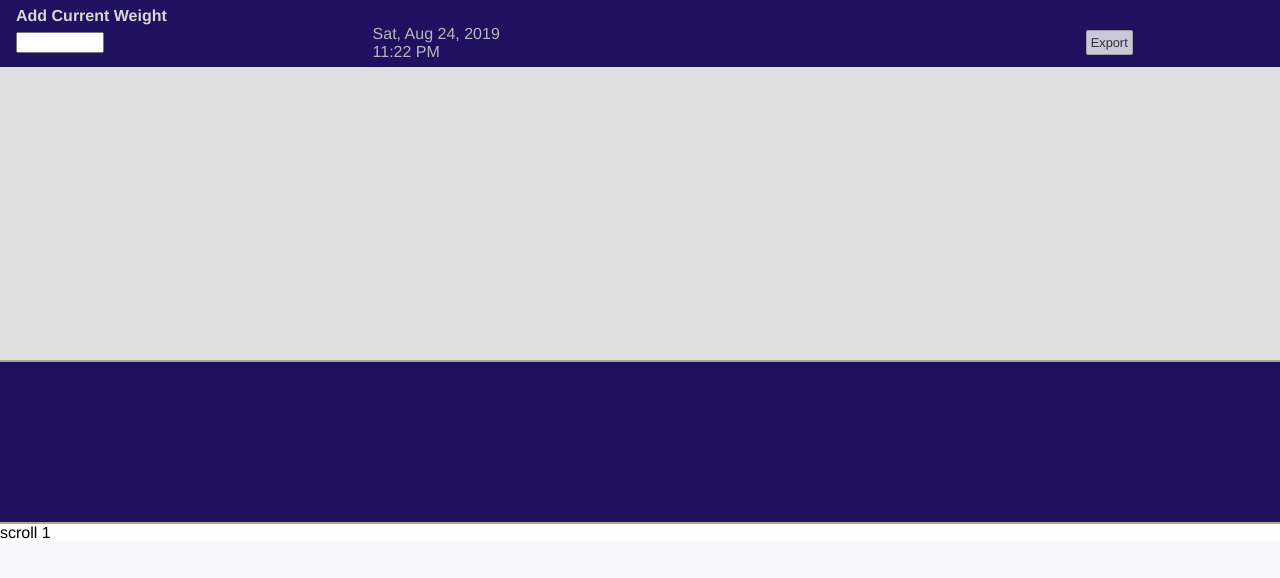
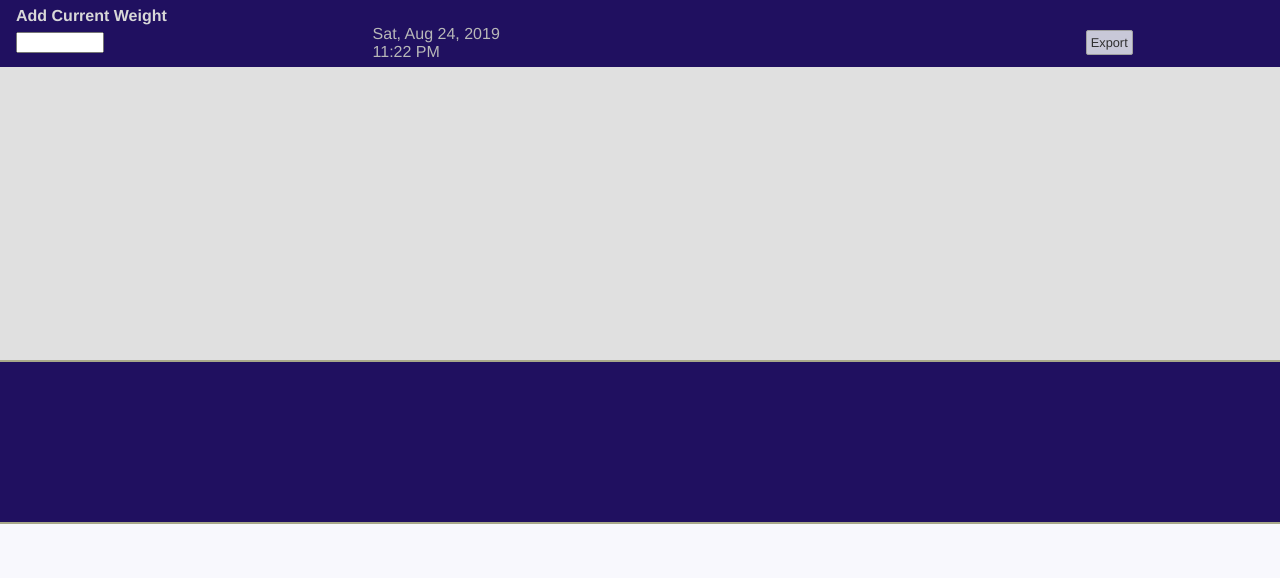
Before and after one commit to philrmass/hunger-habit, a React (Create React App) app: page / in a window 1280 px wide. Shown: the top 578 px of the page. Built offline with nearby package versions, Linux system fonts and the light colour scheme.

Commit message:
remove scroll button

```diff
--- a/src/components/Graph.js
+++ b/src/components/Graph.js
@@ -141,7 +141,6 @@ function Weights({ weights }) {
 
   return (
     <section className='graphSection'>
-      <button onClick={scrollLeft}>scroll 1</button>
       <div id='graphBox' className={styles.box}>
         {graph}
       </div>
```
